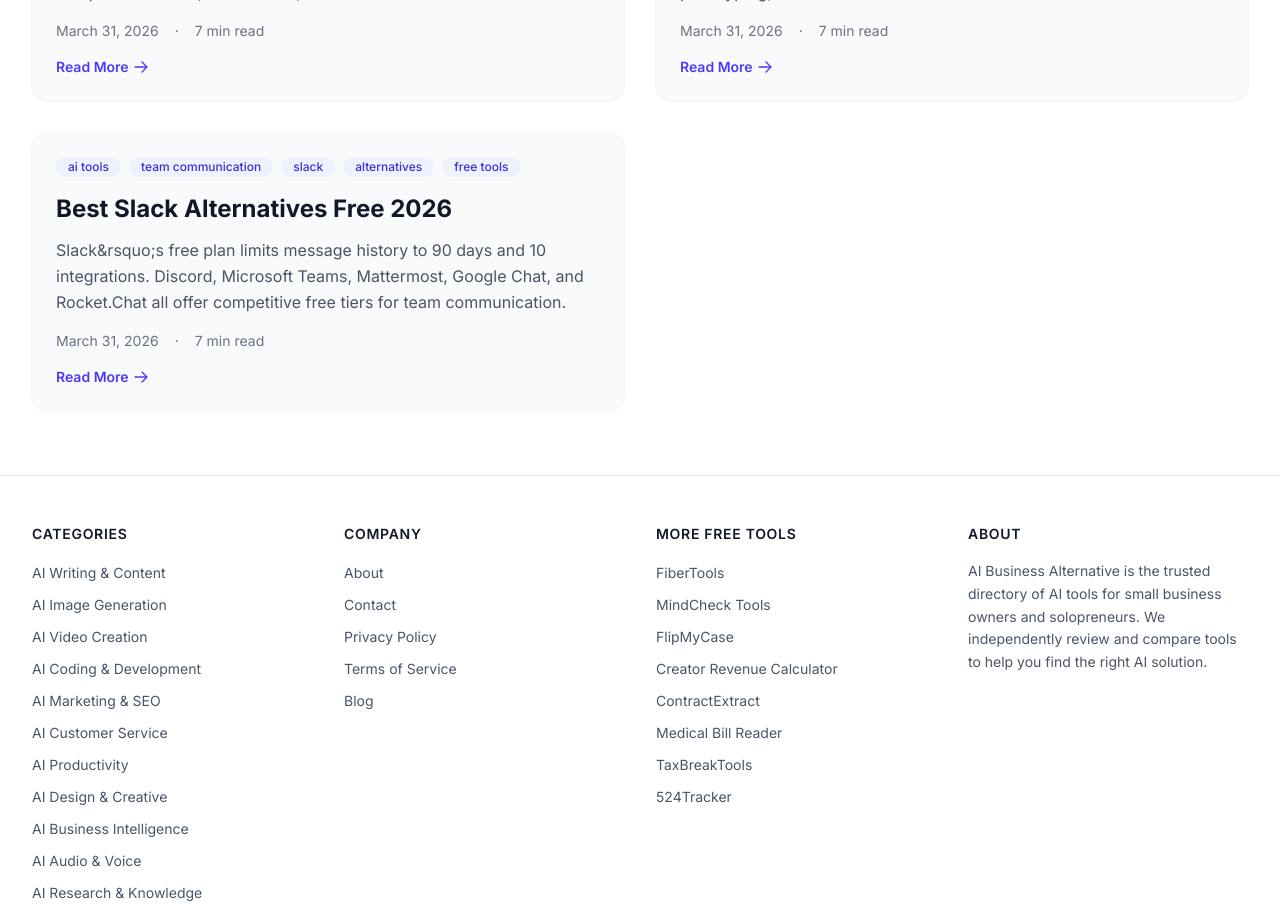
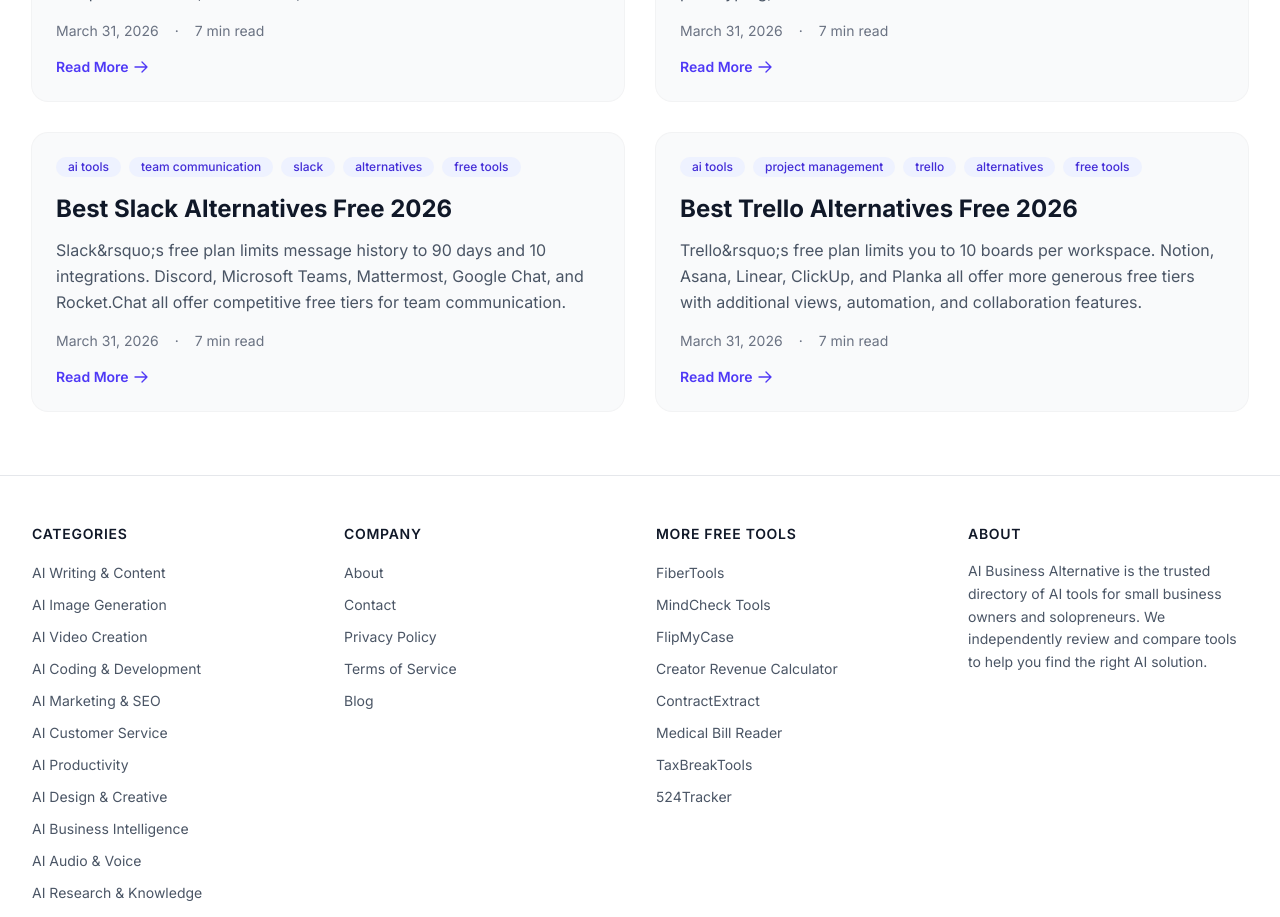
Before and after one commit to raiderj77/aibusinessalternative, a Next.js app: page /blog in a window 1280 px wide. Shown: the part 4240-5157 px from the top of the page. Built offline with nearby package versions, Linux system fonts and the light colour scheme.

Commit message:
feat: add trello-alternatives-free-2026 (score 76)

```diff
--- a/src/data/blog.ts
+++ b/src/data/blog.ts
@@ -2179,6 +2179,110 @@
 <h3>What is the biggest hidden cost of a &apos;free&apos; chat tool?</h3>
 <p>The largest hidden cost is often productivity loss due to feature limitations or platform switching. A team hitting Slack&apos;s message limit loses time searching for lost information. A team using a tool that doesn&apos;t integrate with their project management software creates manual work. The financial cost may be zero, but the operational cost can be high if the fit is poor. For self-hosted options, the hidden cost is the personnel time and hardware required for maintenance and security.</p>
 <p>Exploring your communication options is part of building an efficient digital workspace. For other essential tools, consider our guides on <a href="/blog/zoom-alternatives-2026">video meeting tools</a> and <a href="/blog/chatgpt-alternatives-business-2026">business AI tools</a>. To learn more about a leading self-hosted platform, visit <a href="https://mattermost.com" rel="noopener noreferrer" target="_blank">Mattermost</a>.</p>`
+  },
+  {
+    slug: 'trello-alternatives-free-2026',
+    title: 'Best Trello Alternatives Free 2026',
+    excerpt:
+      'Trello&rsquo;s free plan limits you to 10 boards per workspace. Notion, Asana, Linear, ClickUp, and Planka all offer more generous free tiers with additional views, automation, and collaboration features.',
+    publishedAt: '2026-03-31',
+    updatedAt: '2026-03-31',
+    readTime: '7 min read',
+    tags: ['ai-tools', 'project-management', 'trello', 'alternatives', 'free-tools'],
+    content: `
+<p>For teams and individuals seeking a visual project management system, Trello&apos;s free plan has long been a popular starting point. Its intuitive card-and-board system makes organizing tasks feel straightforward. However, as projects grow in complexity or team size expands, users often encounter the limitations of its free tier. In 2026, several free-tier alternatives match or exceed Trello&rsquo;s core functionality while adding timeline views, automation, and AI features.</p>
+
+<h2>What Trello Offers and Where Free Users Hit Walls</h2>
+<p>Trello&apos;s strength lies in its simplicity. The Kanban board metaphor is instantly understandable, and creating cards for tasks feels natural. The free plan includes unlimited personal boards, cards, and members. For many small teams or personal projects, this is sufficient. The friction points emerge with scale and sophistication. Free users are limited to ten team boards, a single Power-Up per board, and just 10 MB per file attachment. Advanced views like Timeline, Table, Dashboard, and Calendar are locked behind a paywall, as are features like advanced checklists, custom fields, and saved searches. For teams that outgrow the basic Kanban view or need automation between boards, the free plan quickly becomes a constraint, prompting the search for alternatives with more generous free tiers.</p>
+
+<h2>Best Free Trello Alternatives in 2026</h2>
+<p>The landscape of project management tools has evolved significantly, with many providers offering substantial functionality at no cost to attract users. The best alternative depends on whether you prioritize unlimited projects, specific view types, or integrated documentation.</p>
+
+<h3>Notion (free)</h3>
+<p>Notion transcends traditional project management by combining notes, databases, wikis, and tasks in one flexible workspace. Its free plan is exceptionally generous for individuals and small teams. You can create unlimited pages and share them with up to ten guests. While it has a board view similar to Trello, its power comes from linking database items across pages and switching the same data between Kanban, table, list, calendar, and gallery views. It is the best alternative for those who want to blend project tracking with collaborative documentation and wikis in a single, customizable environment.</p>
+
+<h3>Asana (free tier)</h3>
+<p>Asana&apos;s free tier is a strong contender for team-based task management. It supports up to 15 collaborators and offers list, board, and calendar views. Unlike Trello&apos;s single Power-Up limit, Asana includes basic integrations with tools like Google Drive and Outlook. Its strength is in structuring work with projects, tasks, and subtasks clearly. The free plan allows for unlimited tasks, projects, and messages, making it suitable for small teams that need a straightforward, opinionated system for tracking work from start to finish without the card metaphor&apos;s limitations.</p>
+
+<h3>Linear (free)</h3>
+<p>Linear has emerged as a favorite for software developers and technical teams, but its elegant design appeals to anyone who values speed and clarity. The free plan is tailored for small teams, offering unlimited members but limiting file uploads to 250 MB and excluding some advanced analytics. Its core appeal is a deeply integrated issue-tracking system with cycles for sprints and a clean, keyboard-shortcut-driven interface. It provides list and board views and sophisticated automation rules. For teams that work in cycles or sprints and appreciate a fast, opinionated tool, Linear&apos;s free tier is a powerful option.</p>
+
+<h3>ClickUp (free)</h3>
+<p>ClickUp&apos;s free forever plan is famously feature-rich, arguably offering more than any other free tier. It includes unlimited tasks and members, and crucially, it provides access to multiple views: List, Board, Calendar, and even a simple Gantt view. It also includes native time tracking, goals, and 100 MB of storage. The trade-off is a steeper learning curve due to its vast array of features. For teams that need a high degree of customization and multiple ways to visualize their work from day one without paying, ClickUp is a compelling, all-in-one workspace.</p>
+
+<h3>Planka (open source)</h3>
+<p>For organizations with technical resources or strong data privacy concerns, Planka presents a unique alternative. It is a self-hosted, open-source project management tool that mimics Trello&apos;s interface closely. Because you host it on your own server, there are no inherent limits on users, boards, or attachments&mdash;only those imposed by your hardware. This makes it free in terms of software cost, though it requires setup and maintenance. It includes checklists, labels, due dates, and a simple activity log. It is the ideal choice for those who need the Trello experience without any vendor-imposed restrictions or cloud costs.</p>
+
+<h2>Free Project Management Tools: Comparison</h2>
+<table>
+<thead>
+<tr>
+<th>Tool</th>
+<th>Free Boards/Projects</th>
+<th>Automation</th>
+<th>Views</th>
+<th>Best For</th>
+</tr>
+</thead>
+<tbody>
+<tr>
+<td><strong>Notion</strong></td>
+<td>Unlimited pages (as databases)</td>
+<td>No built-in rules</td>
+<td>Board, Table, List, Calendar, Gallery, Timeline</td>
+<td>Integrating docs &amp; projects; ultimate flexibility</td>
+</tr>
+<tr>
+<td><strong>Asana</strong></td>
+<td>Unlimited projects</td>
+<td>Basic rules (limited)</td>
+<td>List, Board, Calendar</td>
+<td>Structured team task management</td>
+</tr>
+<tr>
+<td><strong>Linear</strong></td>
+<td>Unlimited issues</td>
+<td>Custom rules (available)</td>
+<td>List, Board, Cycle roadmap</td>
+<td>Software teams &amp; sprint-based work</td>
+</tr>
+<tr>
+<td><strong>ClickUp</strong></td>
+<td>Unlimited tasks</td>
+<td>Basic automation (100/month)</td>
+<td>List, Board, Calendar, Gantt, Box</td>
+<td>Maximizing free features &amp; views</td>
+</tr>
+<tr>
+<td><strong>Planka</strong></td>
+<td>Unlimited (self-hosted)</td>
+<td>No</td>
+<td>Board</td>
+<td>Data control &amp; Trello-like simplicity</td>
+</tr>
+<tr>
+<td><strong>Trello</strong></td>
+<td>Unlimited personal, 10 team</td>
+<td>1 Power-Up per board</td>
+<td>Board only (free)</td>
+<td>Simple, personal Kanban</td>
+</tr>
+</tbody>
+</table>
+
+<h2>Kanban vs List vs Table — Choosing Your View</h2>
+<p>The core visualization of your work profoundly impacts how you manage it. Kanban boards, like Trello&apos;s default, excel at visualizing workflow stages. Moving a card from &ldquo;To Do&rdquo; to &ldquo;Done&rdquo; provides immediate satisfaction and clarity on bottlenecks. List views prioritize order and hierarchy, ideal for detailed task lists with many subtasks or linear processes. They often make it easier to scan large numbers of items. Table views, similar to spreadsheets, are powerful for sorting, filtering, and managing many data points associated with tasks, like owners, due dates, and priorities. The best free alternatives in 2026 give you access to more than one of these views, allowing you to switch perspectives based on the task at hand. A developer might use a board for a feature backlog but a list for a bug triage process.</p>
+
+<h2>FAQ</h2>
+<h3>Is there a truly free alternative with unlimited everything?</h3>
+<p>Most free tiers impose some limits, whether on storage, advanced features, or team size. ClickUp&apos;s free plan offers perhaps the most comprehensive set of unlimited features (tasks, members, views). For absolute freedom, open-source options like Planka are unlimited but require you to provide and manage your own hosting infrastructure.</p>
+
+<h3>Can I migrate my data from Trello to these alternatives?</h3>
+<p>Yes, most leading project management tools offer a dedicated import function for Trello boards. This process typically involves exporting your Trello board as a JSON file from Trello&apos;s menu and then using the import feature in the new tool. The fidelity of the transfer varies; cards, lists, and descriptions usually move well, but custom fields or Power-Up data may not.</p>
+
+<h3>Which free tool is best for a remote team of five?</h3>
+<p>For a small remote team, Asana&apos;s free tier or ClickUp are excellent starting points. Asana provides a clean, opinionated structure that helps remote teams stay aligned on tasks and deadlines. ClickUp offers more view flexibility if your team&apos;s workflow is less standardized. Both support the essential collaboration features needed for remote work at no cost.</p>
+<p>Exploring your project management options often goes hand-in-hand with evaluating other collaborative software. You might also find our guides on <a href="/blog/slack-alternatives-free-2026">free team chat tools</a> and <a href="/blog/chatgpt-alternatives-business-2026">AI business tools</a> useful for building your digital toolkit. When considering tools like <a href="https://linear.app" rel="noopener noreferrer" target="_blank">Linear</a>, always test their free tier thoroughly with your team&apos;s actual workflow to ensure it meets your needs before any commitment.</p>`
   }
 ];
 
```
